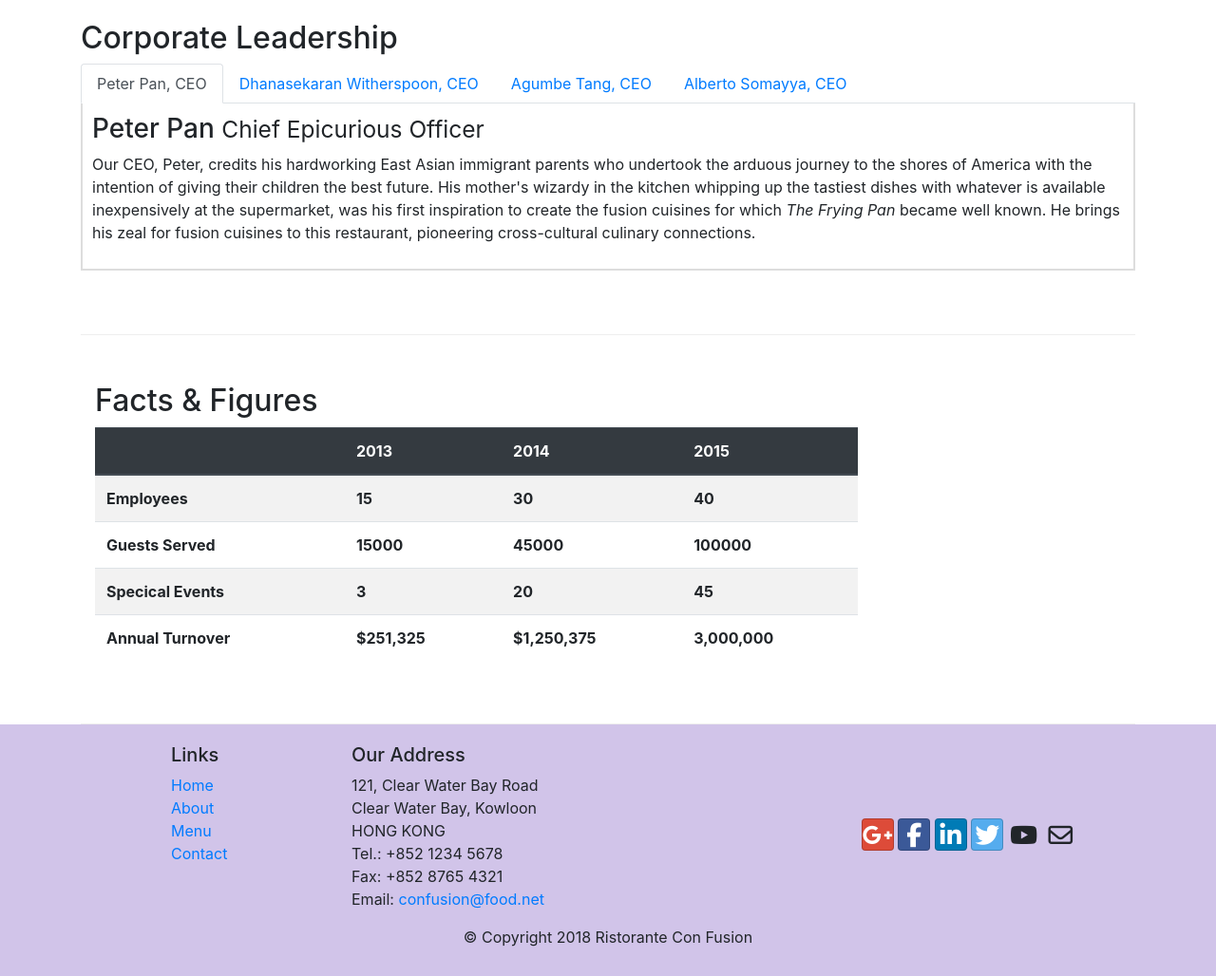
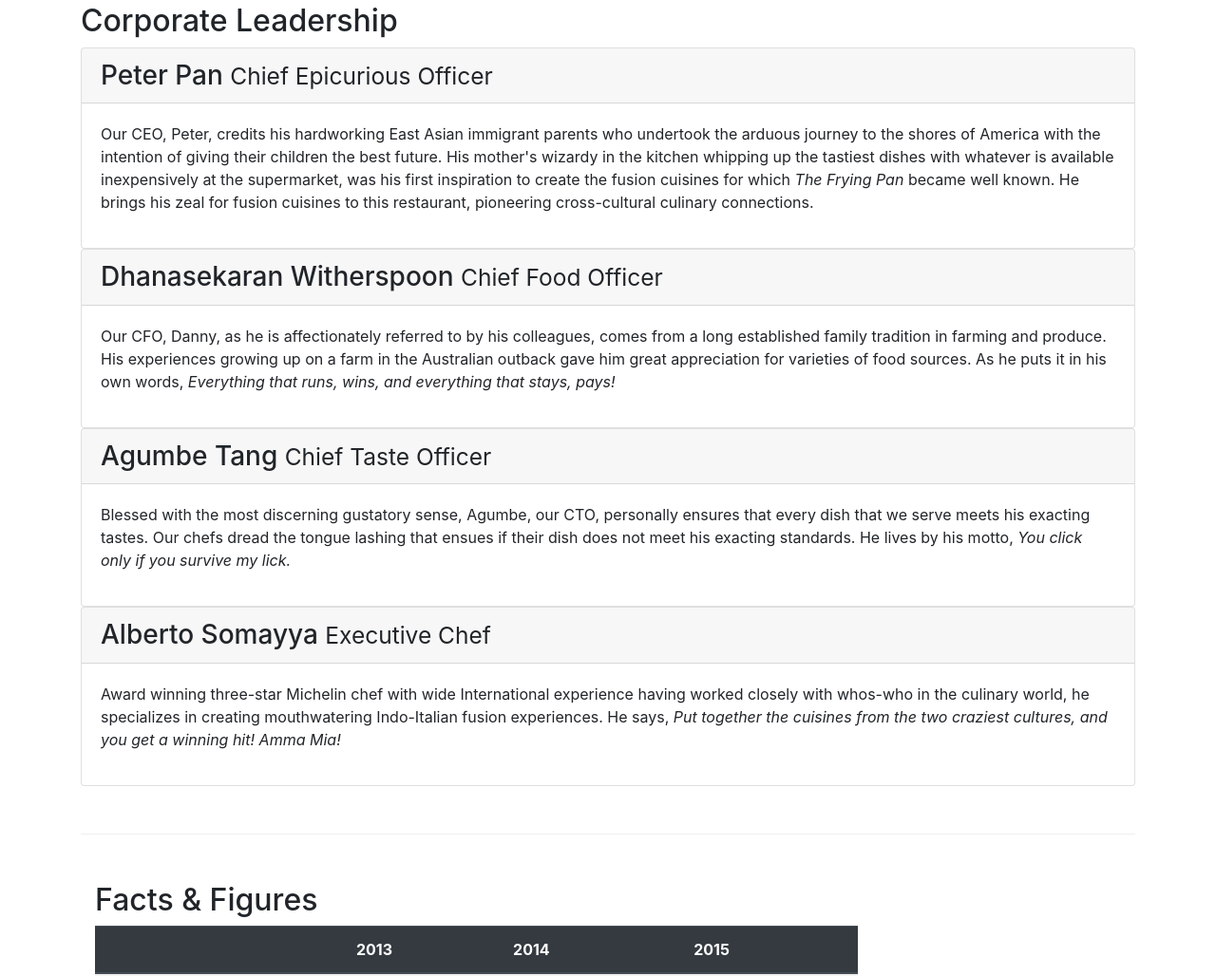
Before and after one commit to dlse-phase2a/bootstrap_initial_setup, a plain HTML site: page aboutus.html in a window 1280 px wide. Shown: the part 1021-2049 px from the top of the page at 95% size. Drawn offline with nearby package versions, Linux system fonts and the light colour scheme.

Commit message:
accordion

```diff
--- a/aboutus.html
+++ b/aboutus.html
@@ -105,37 +105,60 @@
         <div class="row row-content align-items-center">
             <div>
                 <h2>Corporate Leadership</h2>
-                <ul class="nav nav-tabs">
-                    <li class="nav-item">
-                        <a class="nav-link active"  href="#peter" role="tab" data-toggle="tab">Peter Pan, CEO</a>
-                    </li>
-                    <li class="nav-item">
-                        <a class="nav-link"  href="#danny" role="tab" data-toggle="tab">Dhanasekaran Witherspoon, CEO</a>
-                    </li>
-                    <li class="nav-item">
-                        <a class="nav-link"  href="#agumbe" role="tab" data-toggle="tab">Agumbe Tang, CEO</a>
-                    </li>
-                    <li class="nav-item">
-                        <a class="nav-link"  href="#alberto" role="tab" data-toggle="tab">Alberto Somayya, CEO</a>
-                    </li>
-                </ul>
 
-                <div class="tab-content">
-                    <div role="tabpanel" class="tab-pane fade show active" id="peter">
-                        <h3>Peter Pan <small>Chief Epicurious Officer</small></h3>
-                        <p class="d-none d-sm-block" >Our CEO, Peter, credits his hardworking East Asian immigrant parents who undertook the arduous journey to the shores of America with the intention of giving their children the best future. His mother's wizardy in the kitchen whipping up the tastiest dishes with whatever is available inexpensively at the supermarket, was his first inspiration to create the fusion cuisines for which <em>The Frying Pan</em> became well known. He brings his zeal for fusion cuisines to this restaurant, pioneering cross-cultural culinary connections.</p>
+                <div id="accordion">
+                    <div class="card">
+                        <div class="card-header" role="tab" id="peterhead">
+                            <h3 class="mb-0">
+                                <a data-toggle="collapse" data-target="#peter">Peter Pan <small>Chief Epicurious Officer</small>
+                                </a>
+                            </h3>
+                        </div>
+                        <div role="tabpanel" class="collapse show" id="peter" data-parent="#accordion">
+                            <div class="card-body">
+                              <p class="d-none d-sm-block" >Our CEO, Peter, credits his hardworking East Asian immigrant parents who undertook the arduous journey to the shores of America with the intention of giving their children the best future. His mother's wizardy in the kitchen whipping up the tastiest dishes with whatever is available inexpensively at the supermarket, was his first inspiration to create the fusion cuisines for which <em>The Frying Pan</em> became well known. He brings his zeal for fusion cuisines to this restaurant, pioneering cross-cultural culinary connections.</p>
+                            </div>
+                        </div>
                     </div>
-                    <div role="tabpanel" class="tab-pane fade" id="danny">
-                        <h3>Dhanasekaran Witherspoon <small>Chief Food Officer</small></h3>
-                        <p class="d-none d-sm-block">Our CFO, Danny, as he is affectionately referred to by his colleagues, comes from a long established family tradition in farming and produce. His experiences growing up on a farm in the Australian outback gave him great appreciation for varieties of food sources. As he puts it in his own words, <em>Everything that runs, wins, and everything that stays, pays!</em></p>
+                    <div class="card">
+                        <div class="card-header" role="tab" id="dannyhead">
+                            <h3 class="mb-0">
+                                <a data-toggle="collapse" data-target="#danny"> Dhanasekaran Witherspoon <small>Chief Food Officer</small>
+                                </a>
+                            </h3>
+                        </div>
+                        <div role="tabpanel" class="tab-pane show" id="danny" data-parent="#accordion">
+                            <div class="card-body">
+                                <p class="d-none d-sm-block">Our CFO, Danny, as he is affectionately referred to by his colleagues, comes from a long established family tradition in farming and produce. His experiences growing up on a farm in the Australian outback gave him great appreciation for varieties of food sources. As he puts it in his own words, <em>Everything that runs, wins, and everything that stays, pays!</em></p>
+                            </div>
+                        </div>
                     </div>
-                    <div role="tabpanel" class="tab-pane fade" id="agumbe">
-                        <h3>Agumbe Tang <small>Chief Taste Officer</small></h3>
-                        <p class="d-none d-sm-block">Blessed with the most discerning gustatory sense, Agumbe, our CTO, personally ensures that every dish that we serve meets his exacting tastes. Our chefs dread the tongue lashing that ensues if their dish does not meet his exacting standards. He lives by his motto, <em>You click only if you survive my lick.</em></p>
+                    <div class="card">
+                        <div class="card-header" role="tab" id="agumbehead">
+                            <h3 class="mb-0">
+                                <a data-toggle="collapse" data-target="#agumbe">Agumbe Tang <small>Chief Taste Officer</small>
+                                </a>
+                            </h3>
+                        </div>
+                        <div role="tabpanel" class="tab-pane show" id="agumbe" data-parent="#accordion">
+                            <div class="card-body">
+                                <p class="d-none d-sm-block">Blessed with the most discerning gustatory sense, Agumbe, our CTO, personally ensures that every dish that we serve meets his exacting tastes. Our chefs dread the tongue lashing that ensues if their dish does not meet his exacting standards. He lives by his motto, <em>You click only if you survive my lick.</em></p>
+                            </div>
+                        </div>
                     </div>
-                    <div role="tabpanel" class="tab-pane fade" id="alberto">
-                    <h3>Alberto Somayya <small>Executive Chef</small></h3>
-                    <p class="d-none d-sm-block">Award winning three-star Michelin chef with wide International experience having worked closely with whos-who in the culinary world, he specializes in creating mouthwatering Indo-Italian fusion experiences. He says, <em>Put together the cuisines from the two craziest cultures, and you get a winning hit! Amma Mia!</em></p>
+                    <div class="card">
+                        <div class="card-header" role="tab" id="albertohead">
+                            <h3 class="mb-0">
+                              <a data-toggle="collapse" data-target="#alberto">Alberto Somayya <small>Executive Chef</small>
+                              </a>
+                            </h3>
+                        </div>
+
+                        <div role="tabpanel" class="tab-pane show" id="alberto" data-parent="#accordion">
+                            <div class="card-body">
+                                <p class="d-none d-sm-block">Award winning three-star Michelin chef with wide International experience having worked closely with whos-who in the culinary world, he specializes in creating mouthwatering Indo-Italian fusion experiences. He says, <em>Put together the cuisines from the two craziest cultures, and you get a winning hit! Amma Mia!</em></p>
+                            </div>
+                         </div>
                     </div>
                 </div>
 
```
